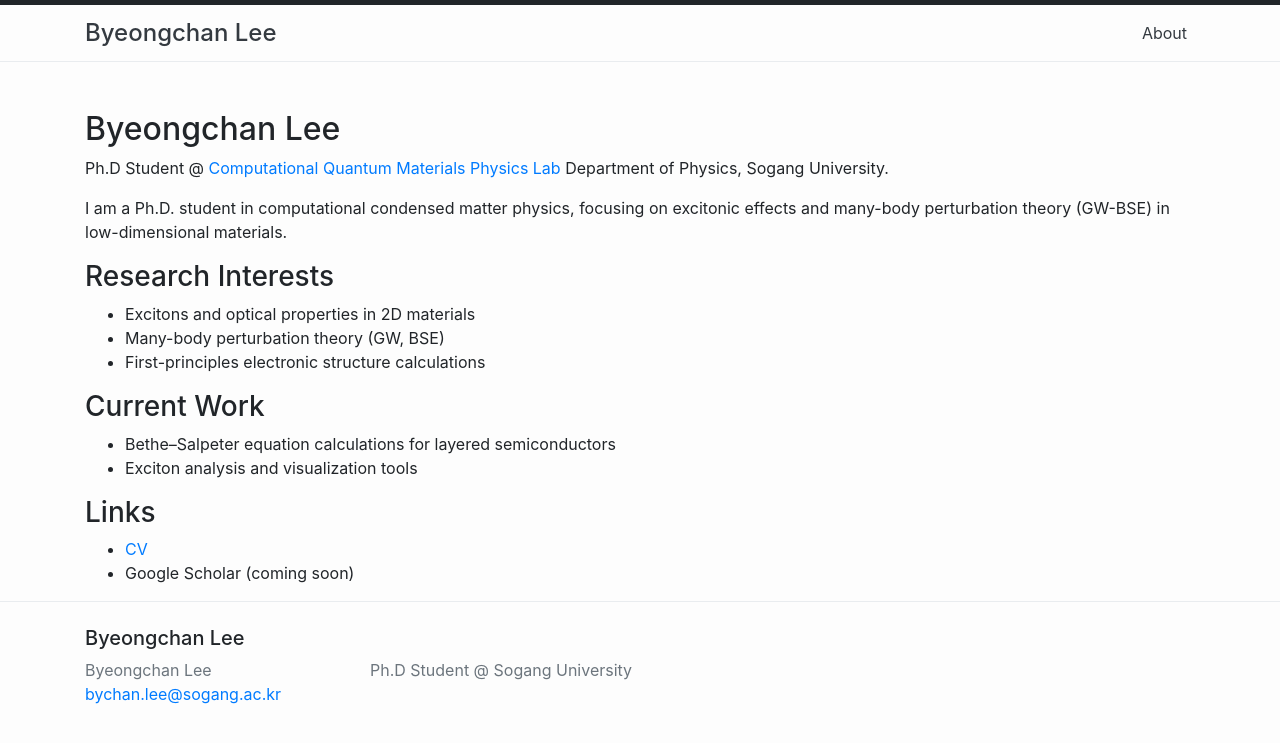
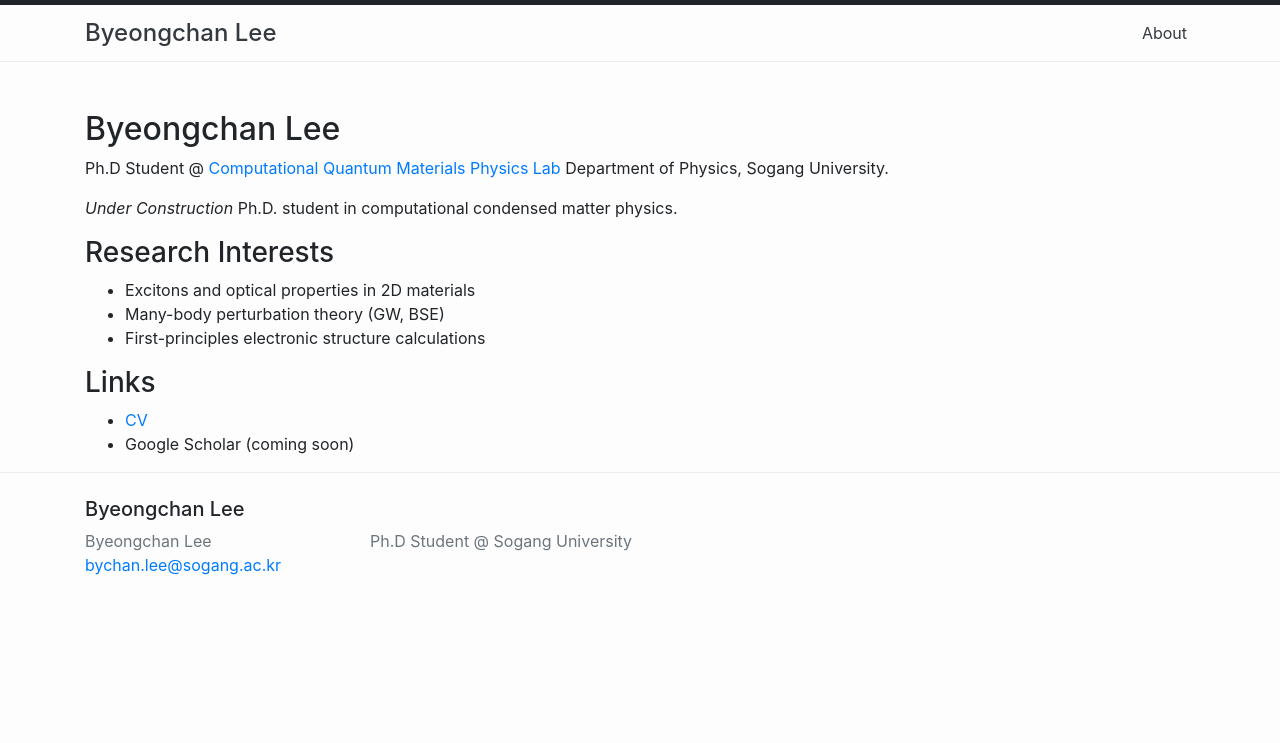
Before and after one commit to BryceByeongchan/brycebyeongchan.github.io, a Jekyll site: the page built from index.markdown, in a window 1280 px wide. Shown: the top 743 px of the page. Built offline with Jekyll 4.4.1, drawn with Linux system fonts in a browser that asks for light colours.

Commit message:
01022026

```diff
--- a/index.markdown
+++ b/index.markdown
@@ -10,19 +10,14 @@ Ph.D Student @
 [Computational Quantum Materials Physics Lab](https://yw-choi.github.io/)
 Department of Physics, Sogang University.
 
-I am a Ph.D. student in computational condensed matter physics,
-focusing on excitonic effects and many-body perturbation theory
-(GW-BSE) in low-dimensional materials.
+*Under Construction*
+Ph.D. student in computational condensed matter physics.
 
 ### Research Interests
 - Excitons and optical properties in 2D materials
 - Many-body perturbation theory (GW, BSE)
 - First-principles electronic structure calculations
 
-### Current Work
-- Bethe–Salpeter equation calculations for layered semiconductors
-- Exciton analysis and visualization tools
-
 ### Links
 - [CV]({{ "/assets/CV_2025.pdf" | relative_url }})
 - Google Scholar (coming soon)
```
